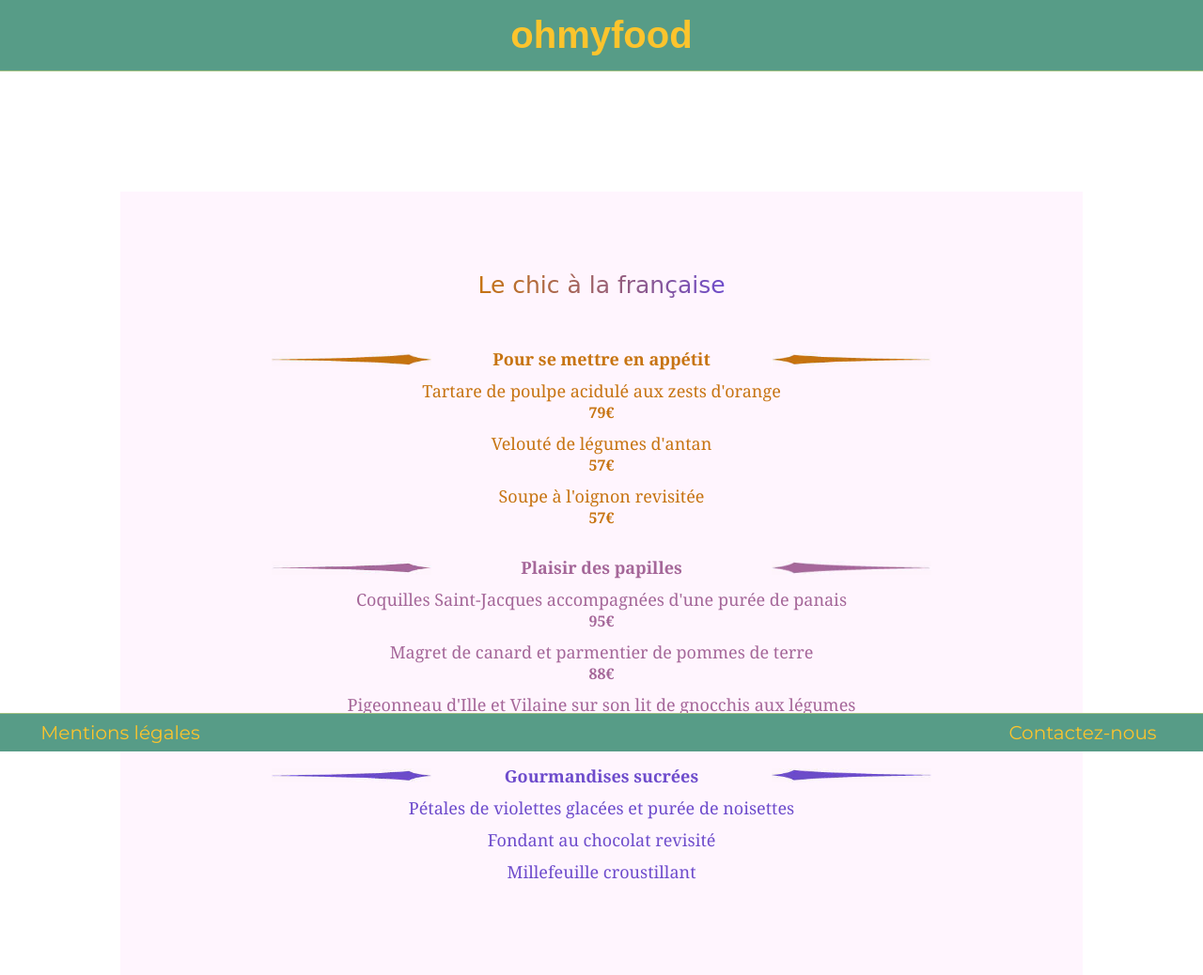
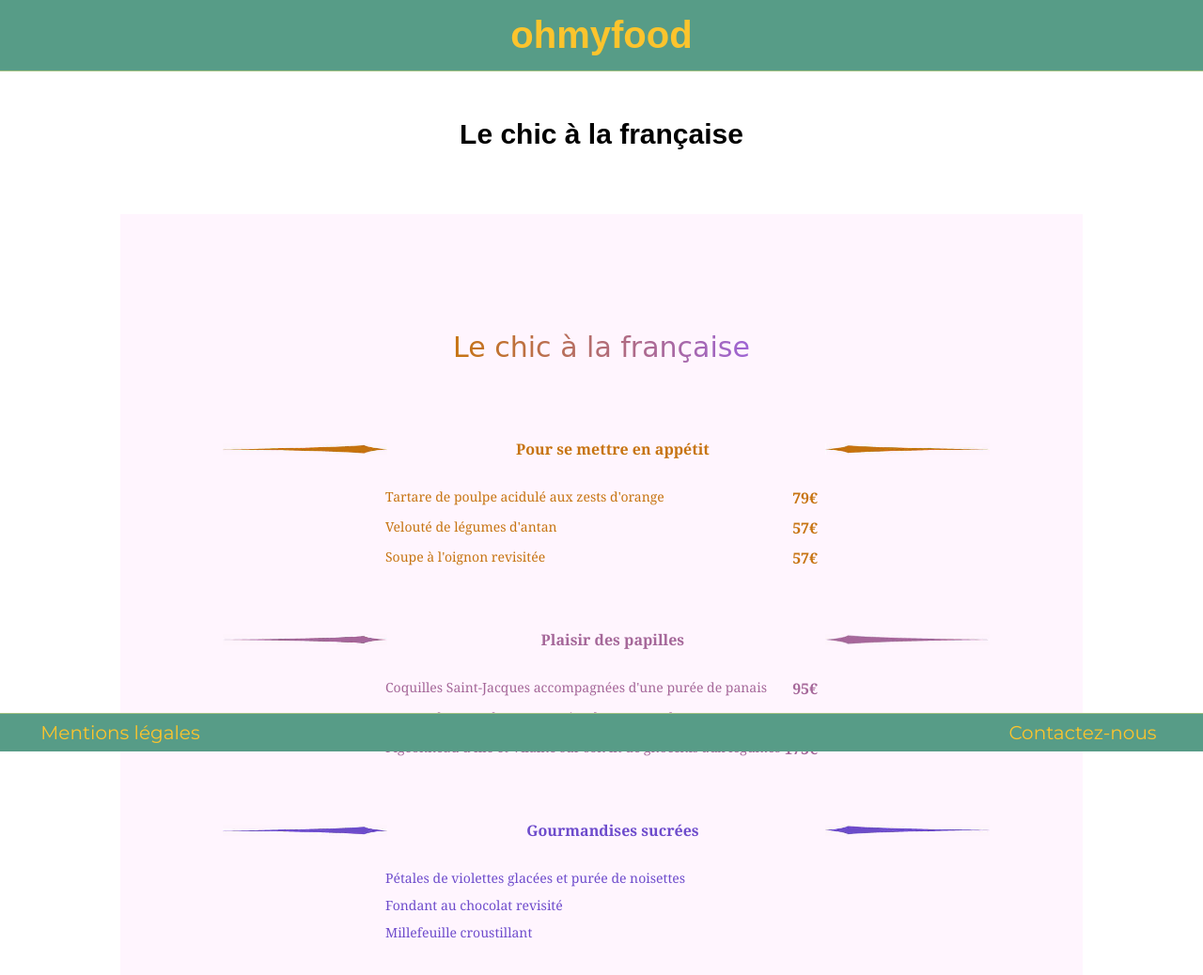
Before and after one commit to Karimachoui/oh-my-food, a plain HTML site: page html/menu2.html in a window 1280 px wide. Shown: the whole page at 94% size. Drawn offline with Linux system fonts and the light colour scheme; a web font is replaced by a local one.

Commit message:
travail menu 2

```diff
--- a/html/menu2.html
+++ b/html/menu2.html
@@ -26,6 +26,9 @@
 
         </header>
 
+        <main>
+
+            <h2 class="nom__restaurant">Le chic à la française</h2>
 
             <article class="menu" id="menu--two">
 
@@ -36,7 +39,7 @@
 
                 </section>
 
-            <section class="menu__trio starter--two trio--two">
+                <section class="menu__trio starter--two">
 
                     <img class="trio__image--L" src="../images/2-starter-L.jpg" alt="trait">
                     <h3 class="trio__title" id="title--two">Pour se mettre en appétit</h3>
@@ -46,13 +49,19 @@
 
                 <div class="menu__starter starter--two">
 
+                    <div class="line">
                         <div class="meal">Tartare de poulpe acidulé aux zests d'orange</div><div class="starter__price">79€</div>
+                        </div>
+                        <div class="line">
                         <div class="meal">Velouté de légumes d'antan</div><div class="starter__price">57€</div>
+                        </div>
+                        <div class="line">
                         <div class="meal">Soupe à l'oignon revisitée</div><div class="starter__price">57€</div>
+                        </div>
 
                 </div>
 
-            <section class="menu__trio dish--two trio--two">
+                <section class="menu__trio dish--two">
 
                     <img class="trio__image--L" src="../images/2-dish-L.jpg" alt="trait">
                     <h3 class="trio__title" id="title--two">Plaisir des papilles</h3>
@@ -62,13 +71,19 @@
 
                 <div class="menu__dish dish--two">
 
+                    <div class="line">
                         <div class="meal">Coquilles Saint-Jacques accompagnées d'une purée de panais</div><div class="dish__price">95€</div>
+                        </div>
+                        <div class="line">
                         <div class="meal">Magret de canard et parmentier de pommes de terre</div><div class="dish__price">88€</div>
+                        </div>
+                        <div class="line">
                         <div class="meal">Pigeonneau d'Ille et Vilaine sur son lit de gnocchis aux légumes</div><div class="dish__price">175€</div>
+                        </div>
 
                 </div>
 
-            <section class="menu__trio dessert--two trio--two">
+                <section class="menu__trio dessert--two">
 
                     <img class="trio__image--L" src="../images/2-dessert-L.jpg" alt="trait">
                     <h3 class="trio__title" id="title--two">Gourmandises sucrées</h3>
@@ -78,13 +93,21 @@
 
                 <div class="menu__dessert dessert--two">
 
+                    <div class="line">
                         <div class="meal meal--one--two">Pétales de violettes glacées et purée de noisettes</div>
+                        </div>
+                        <div class="line">
                         <div class="meal meal--one--two">Fondant au chocolat revisité</div>
+                        </div>
+                        <div class="line">
                         <div class="meal meal--one--two last--meal">Millefeuille croustillant</div>
+                        </div>
 
                 </div>
 
             </article>
+
+        </main>
 
 
         <footer class="foo">
--- a/sass/base/_responsive.scss
+++ b/sass/base/_responsive.scss
@@ -173,8 +173,6 @@
         margin-bottom: 10px;
     }
 
-/*---MENU---FOOTER---ONE---*/
-
     .menu--one .foo--one{
         margin-top: -40px;
         margin-bottom: -20px;
@@ -188,6 +186,43 @@
     .foo__title{
         font-size: 30px;
     }
+
+/*---MENU---TWO---*/
+
+    #menu--two .heading__title{
+        font-size: 30px;
+        margin: 60px 0px 80px;
+    }
+
+    #menu--two .menu__trio{
+        width: 100%;
+        grid-template-columns: (33% 40% 30%);
+        margin-left: -15px;
+        margin-bottom: 65px;
+    }
+
+    .menu__trio #title--two{
+        font-size: 16px;
+    }
+
+    #menu--two .trio__image--L, .trio__image--R{
+        width: 175px;
+        height: 12px;
+    }
+
+    #menu--two .line{
+        width: 460px;
+    }
+
+    #menu--two .meal{
+        font-size: 14px;
+    }
+
+    #menu--two .menu__starter{margin-bottom: 55px;}
+    #menu--two .menu__dish{margin-bottom: 55px;}
+    #menu--two .menu__dessert{margin-bottom: 55px;}
+
+
 
 }
 
--- a/sass/components/_images.scss
+++ b/sass/components/_images.scss
@@ -16,13 +16,11 @@
 
 .heading__image{
     width: 35px;
+
+    margin-bottom: -25px;
 }
 
 .foo__image{
     width: 20px;
     height: 20px;
 }
-
-.heading__image{
-    margin-bottom: -25px;
-}
--- a/sass/pages/_menu2.scss
+++ b/sass/pages/_menu2.scss
@@ -20,7 +20,7 @@
     font-weight: normal;
     margin-bottom: 20%;
     font-size: 25px;
-    background: linear-gradient(to right, #C77412, #6E4CCC);
+    background: linear-gradient(to right, #C77412, #9E64D5);
     -webkit-background-clip: text;
     -webkit-text-fill-color: transparent;
 }
```
Also changed, not shown: html/menu3.html (+2 -2 lines), html/menu4.html (+2 -1 lines), sass/style.css, 1 other file. Lines whose indentation alone changed are shown as unchanged.
